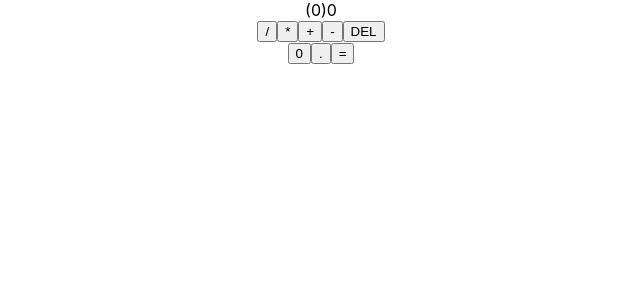
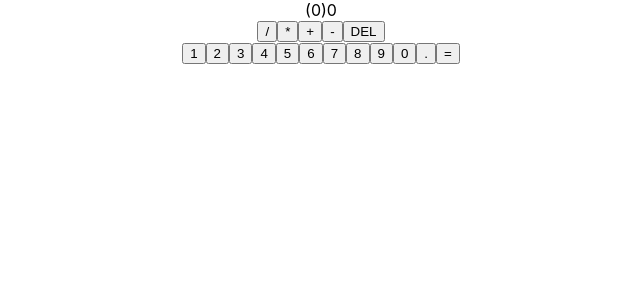
Before and after one commit to NaNshekhar04/react-calculator, a React (Create React App) app: page / in a window 1280 px wide. Shown: the top 300 px of the page, without its empty margins (319-959 px from the left). Built offline with nearby package versions, Linux system fonts and the light colour scheme.

Commit message:
Creating the Calculator Buttons !

```diff
--- a/src/App.js
+++ b/src/App.js
@@ -1,6 +1,18 @@
 import './App.css';
 
 function App() {
+
+  const createDigits = () => {
+    const digits = [];
+
+    for(let i = 1;i< 10;i++){
+      digits.push(
+        <button key={i}>{i}</button>
+      )
+    }
+    return digits;
+  }
+
   return (
     <div className="App">
       <div className='calculator'>
@@ -18,6 +30,7 @@ function App() {
         </div>
 
         <div className='digits'>
+           {createDigits()}
           <button>0</button>
           <button>.</button>
           <button>=</button>
```
